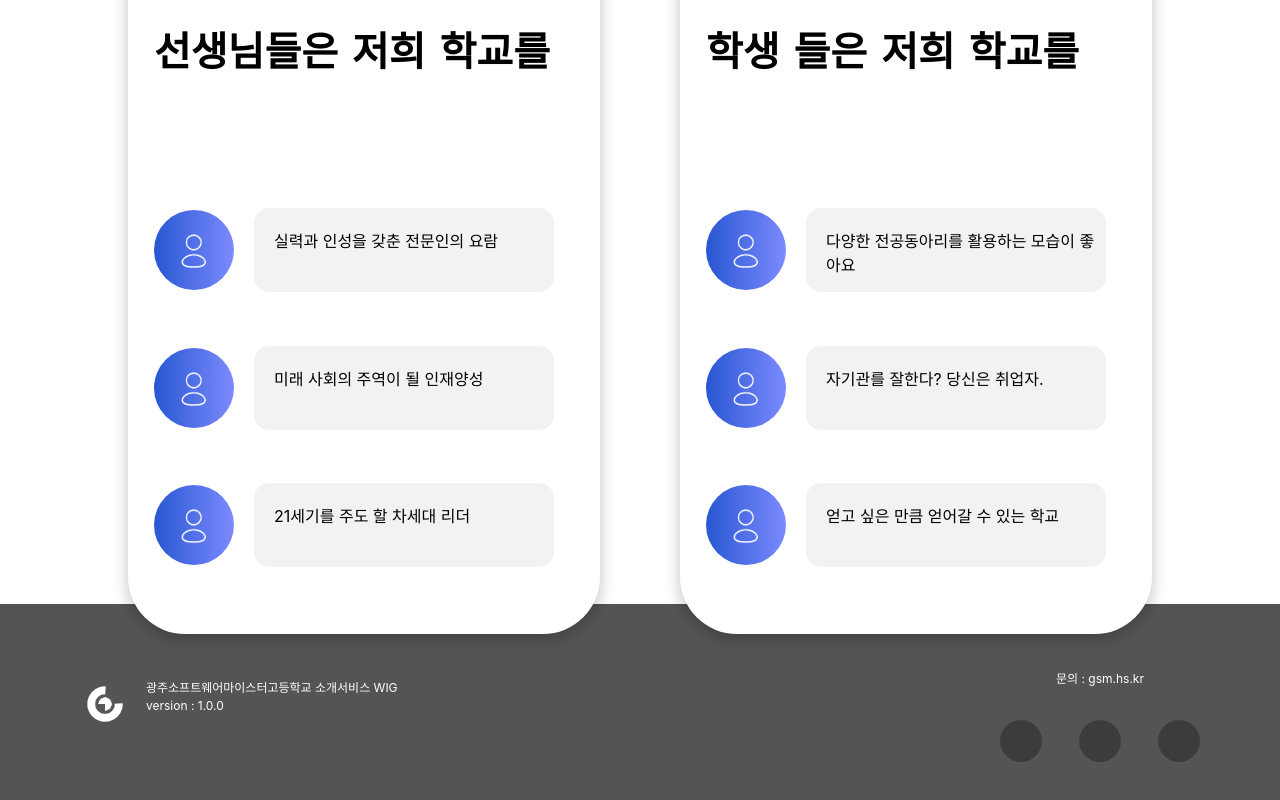
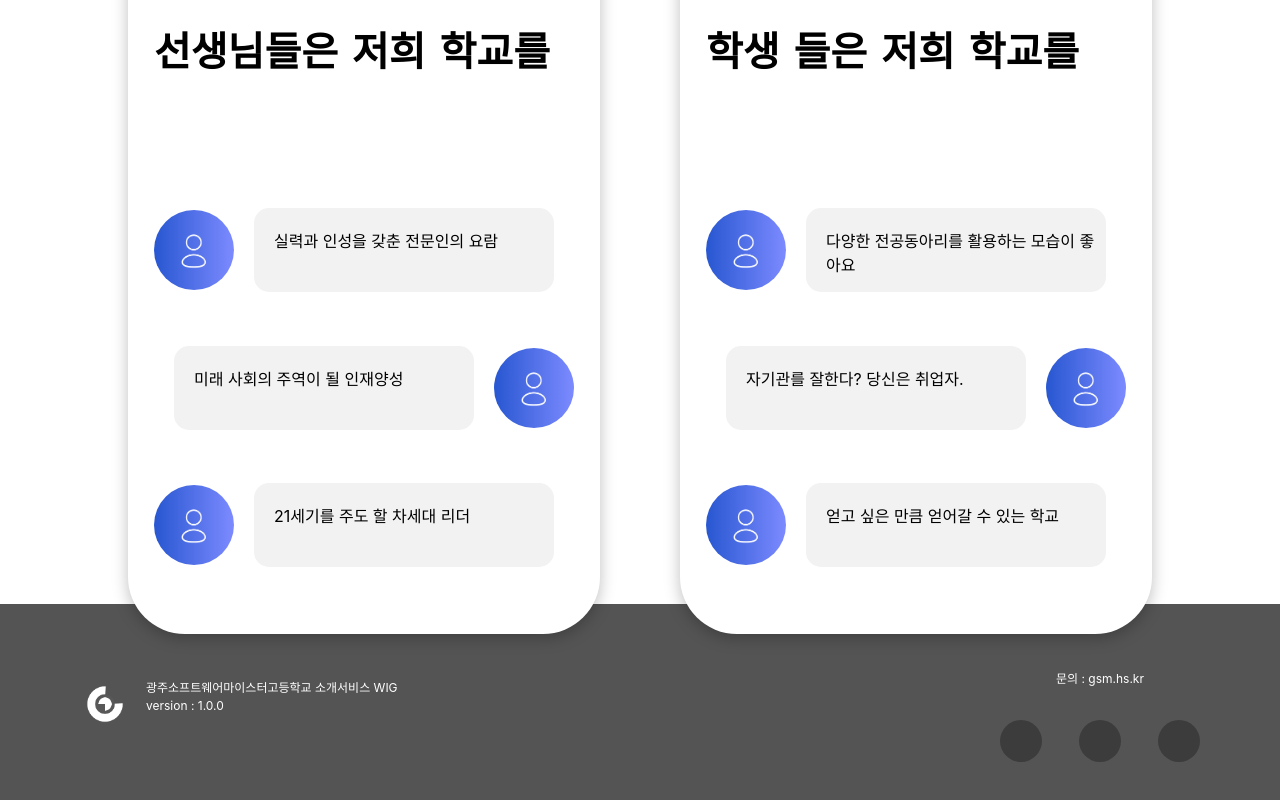
Before and after one commit to Cinabro-GSM/WIG-Client, a Next.js app: page / in a window 1280 px wide. Shown: the part 1396-2196 px from the top of the page. Built offline with nearby package versions, Linux system fonts and the light colour scheme; no server answers.

Commit message:
chore : move option list lotation

```diff
--- a/src/components/OpinionList.js
+++ b/src/components/OpinionList.js
@@ -111,10 +111,10 @@ export const OpinionList = () => {
                 <Opinions>실력과 인성을 갖춘 전문인의 요람</Opinions>
               </Lists>
               <Lists className="two">
+                <Opinions>미래 사회의 주역이 될 인재양성</Opinions>
                 <Dot>
                   <Profile src="/image/Profile.png" />
                 </Dot>
-                <Opinions>미래 사회의 주역이 될 인재양성</Opinions>
               </Lists>
               <Lists>
                 <Dot>
@@ -137,10 +137,10 @@ export const OpinionList = () => {
                 <Opinions>다양한 전공동아리를 활용하는 모습이 좋아요</Opinions>
               </Lists>
               <Lists className="two">
+                <Opinions>자기관를 잘한다? 당신은 취업자.</Opinions>
                 <Dot>
                   <Profile src="/image/Profile.png" />
                 </Dot>
-                <Opinions>자기관를 잘한다? 당신은 취업자.</Opinions>
               </Lists>
               <Lists>
                 <Dot>
```
